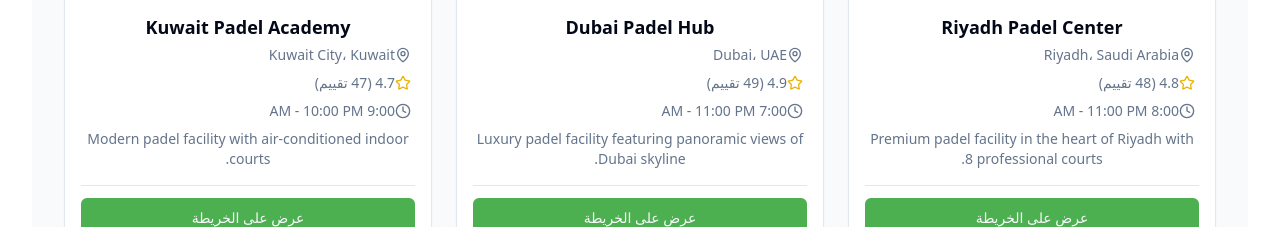
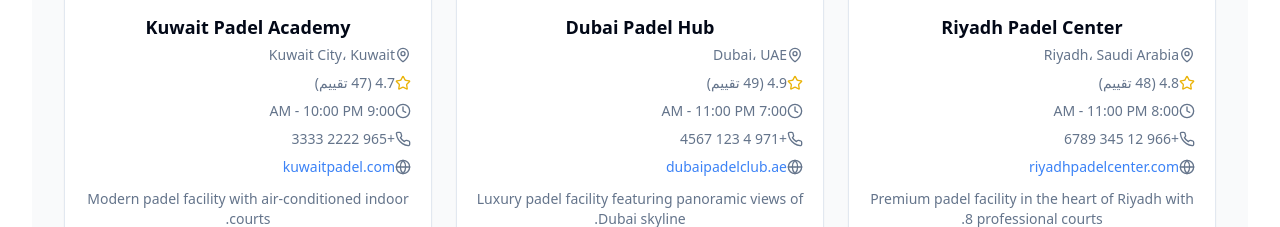
Before and after one commit to peshwan/padel-mena-courts, a React (Vite) app: page / in a window 1280 px wide. Shown: the part 1080-1307 px from the top of the page. Built offline with nearby package versions, Linux system fonts and the light colour scheme.

Commit message:
Fix: CourtCard type errors
Fixes type errors in CourtCard.tsx related to missing properties on the Court type.

```diff
--- a/src/components/CourtCard.tsx
+++ b/src/components/CourtCard.tsx
@@ -17,7 +17,7 @@ const CourtCard = ({ court }: CourtCardProps) => {
   const { isArabic } = useLanguage();
 
   const handleMapView = () => {
-    window.open(`https://maps.google.com/?q=${encodeURIComponent(court.location.address + ', ' + court.location.city + ', ' + court.location.country)}`, '_blank');
+    window.open(`https://maps.google.com/?q=${encodeURIComponent(court.location.city + ', ' + court.location.country)}`, '_blank');
   };
 
   return (
@@ -61,22 +61,22 @@ const CourtCard = ({ court }: CourtCardProps) => {
               {isArabic ? `${court.hours.openAr} - ${court.hours.closeAr}` : `${court.hours.open} - ${court.hours.close}`}
             </span>
           </div>
-          {court.phone && (
+          {court.contact?.phone && (
             <div className="flex items-center text-muted-foreground mb-2">
               <Phone size={16} className="mr-1" />
-              <span className="text-sm">{court.phone}</span>
+              <span className="text-sm">{court.contact.phone}</span>
             </div>
           )}
-          {court.website && (
+          {court.contact?.website && (
             <div className="flex items-center text-muted-foreground mb-3">
               <Globe size={16} className="mr-1" />
               <a
-                href={court.website}
+                href={court.contact.website}
                 target="_blank"
                 rel="noopener noreferrer"
                 className="text-sm text-blue-500 hover:underline truncate"
               >
-                {court.website.replace(/^https?:\/\//, '')}
+                {court.contact.website.replace(/^https?:\/\//, '')}
               </a>
             </div>
           )}
```
